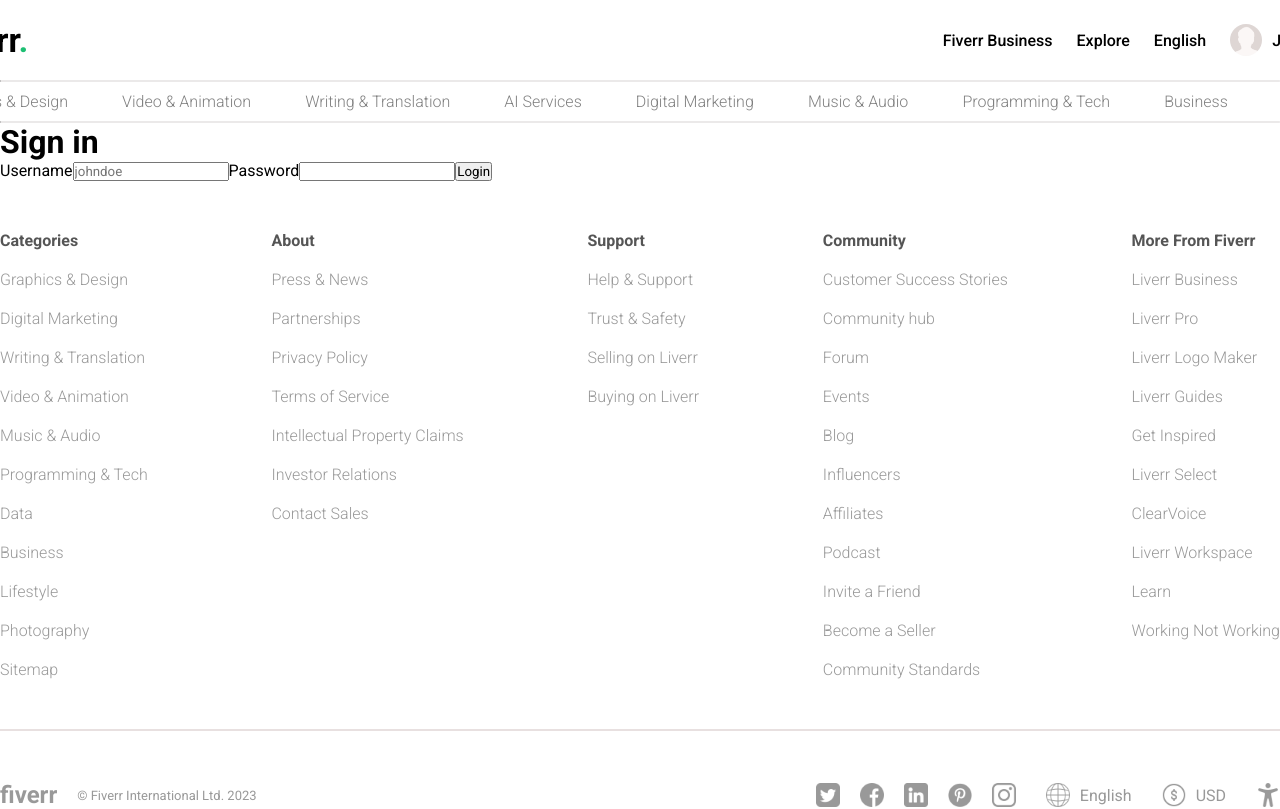
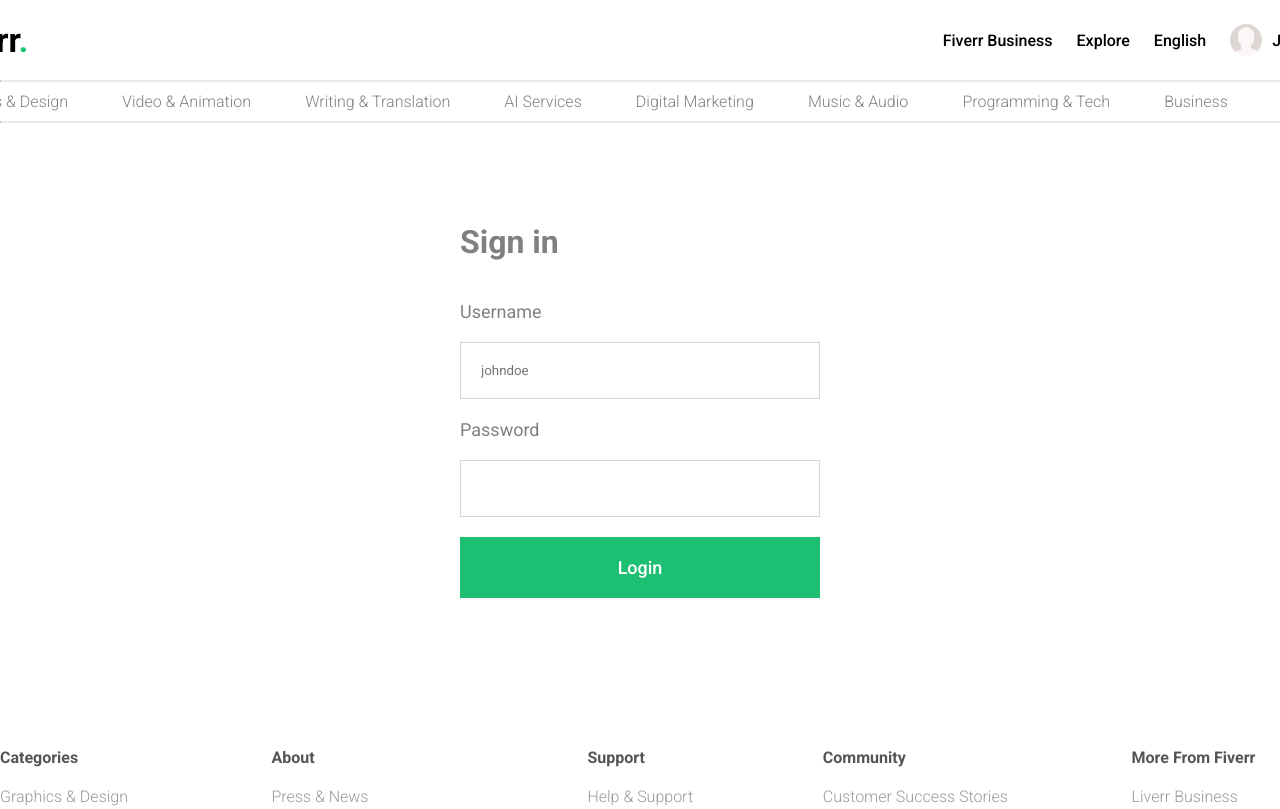
Before and after one commit to RamadanEmin/React_Fiverr_app, a React (Vite) app in the folder client/: page /login in a window 1280 px wide. Shown: the top 809 px of the page. Built offline with nearby package versions, Linux system fonts and the light colour scheme; the HTML template or start-up script is replaced by a standard one.

Commit message:
Styling Login

```diff
--- a/client/src/pages/login/Login.jsx
+++ b/client/src/pages/login/Login.jsx
@@ -1,4 +1,6 @@
 import React from 'react';
+
+import './Login.scss';
 
 function Login() {
 
--- /dev/null
+++ b/client/src/pages/login/Login.scss
@@ -0,0 +1,44 @@
+.login {
+    display: flex;
+    align-items: center;
+    justify-content: center;
+
+    form {
+        width: 360px;
+        padding: 100px 0px;
+        display: flex;
+        flex-direction: column;
+        gap: 20px;
+
+        h1 {
+            color: gray;
+            margin-bottom: 20px;
+        }
+
+        label {
+            color: gray;
+            font-size: 18px;
+        }
+
+        input,
+        textarea {
+            padding: 20px;
+            border: 1px solid rgb(216, 214, 214);
+        }
+
+        button {
+            border: none;
+            padding: 20px;
+            color: white;
+            font-weight: 500;
+            font-size: 18px;
+            background-color: #1dbf73;
+            cursor: pointer;
+        }
+
+        span {
+            color: red;
+            font-size: 12px;
+        }
+    }
+}
```
